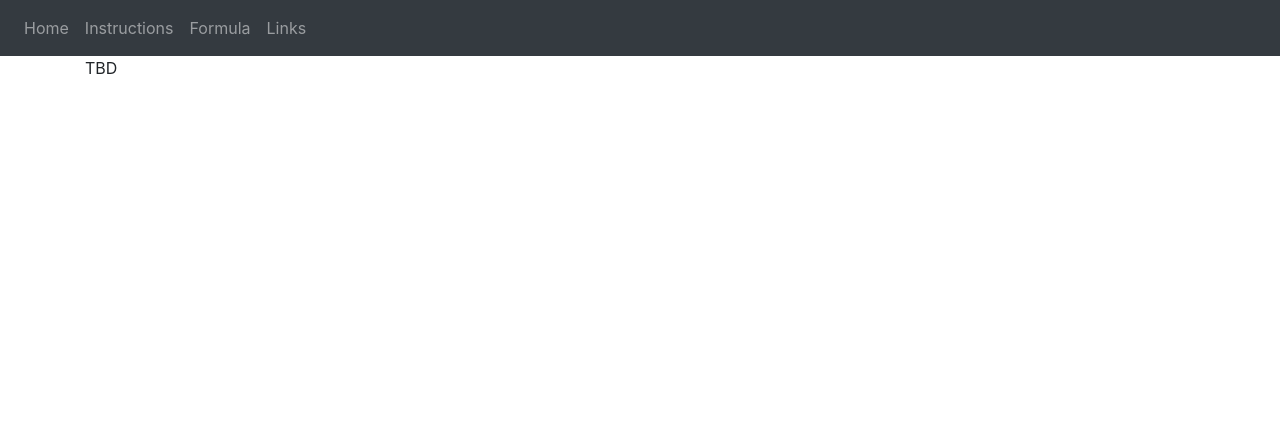
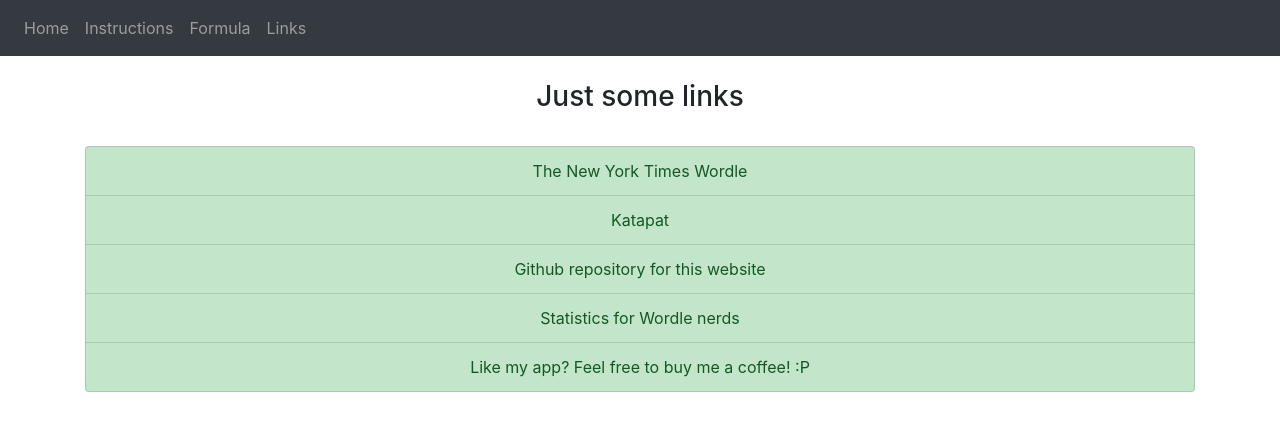
Before and after one commit to dn288/wordle-calc, a Flask app: page /links in a window 1280 px wide. Shown: the top 431 px of the page. Run offline with Flask 2, Linux system fonts and the light colour scheme.

Commit message:
Update links.html

```diff
--- a/templates/links.html
+++ b/templates/links.html
@@ -1,7 +1,15 @@
 {% extends "base.html" %}
 {% block title %} Wordle Score Calculator {% endblock %}
 {% block content %}
-
-<p>TBD</p>
+<br/>
+<h3 align="center">Just some links</h3>
+<br/>
+<div class="list-group mx-auto w-auto" align="center">
+    <a href="https://www.nytimes.com/games/wordle/index.html" class="list-group-item list-group-item-action list-group-item-success">The New York Times Wordle</a>
+    <a href="https://www.projecteugene.com/katapat.html" class="list-group-item list-group-item-action list-group-item-success">Katapat</a>
+    <a href="https://github.com/dn288/wordle-calc" class="list-group-item list-group-item-action list-group-item-success">Github repository for this website</a>
+    <a href="https://word.tips/wordle-wizards/" class="list-group-item list-group-item-action list-group-item-success">Statistics for Wordle nerds</a>
+    <a href="https://www.buymeacoffee.com/dn288" class="list-group-item list-group-item-action list-group-item-success">Like my app? Feel free to buy me a coffee! :P</a>
+  </div>
 
 {% endblock %}
```
